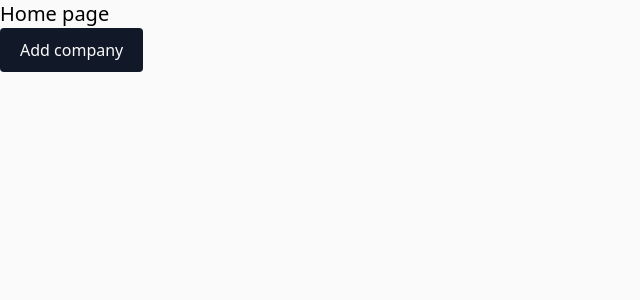
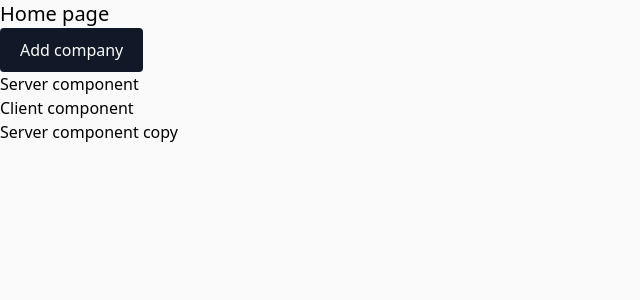
Before and after one commit to SerhiiOberemchuk/crm, a Next.js app: page / in a window 1280 px wide. Shown: the top 300 px of the page, without its empty margins (0-640 px from the left). Built offline with nearby package versions, Linux system fonts and the light colour scheme.

Commit message:
server component

```diff
--- /dev/null
+++ b/src/app/components/client-component.tsx
@@ -0,0 +1,20 @@
+'use client';
+
+import React from 'react';
+import ServerComponentCopy from './server-component-copy';
+
+export interface ClientComponentProps {
+  children?: React.ReactNode;
+}
+
+export default function ClientComponent({ children }: ClientComponentProps) {
+  console.log('Client component');
+
+  return (
+    <div>
+      <span>Client component</span>
+
+      {children}
+    </div>
+  );
+}
--- /dev/null
+++ b/src/app/components/server-component-copy.tsx
@@ -0,0 +1,20 @@
+import { headers } from 'next/headers';
+import React from 'react';
+
+export interface ServerComponentCopyProps {
+  children?: React.ReactNode;
+}
+
+export default function ServerComponentCopy({
+  children,
+}: ServerComponentCopyProps) {
+  console.log('Server component copy');
+  console.log(headers);
+
+  return (
+    <div>
+      <span>Server component copy</span>
+      {children}
+    </div>
+  );
+}
--- /dev/null
+++ b/src/app/components/server-components.tsx
@@ -0,0 +1,16 @@
+import React from 'react';
+
+export interface ServerComponentProps {
+  children?: React.ReactNode;
+}
+
+export default function ServerComponent({ children }: ServerComponentProps) {
+  console.log('Server component');
+
+  return (
+    <div>
+      <span>Server component</span>
+      {children}
+    </div>
+  );
+}
--- a/src/app/page.tsx
+++ b/src/app/page.tsx
@@ -1,10 +1,17 @@
 import AddCompanyButton from './components/add-company-button';
+import ClientComponent from './components/client-component';
+import ServerComponentCopy from './components/server-component-copy';
+import ServerComponent from './components/server-components';
 
 export default function Home() {
   return (
     <main>
       <h1 className="text-xl">Home page</h1>
       <AddCompanyButton />
+      <ServerComponent />
+      <ClientComponent>
+        <ServerComponentCopy />
+      </ClientComponent>
     </main>
   );
 }
```
